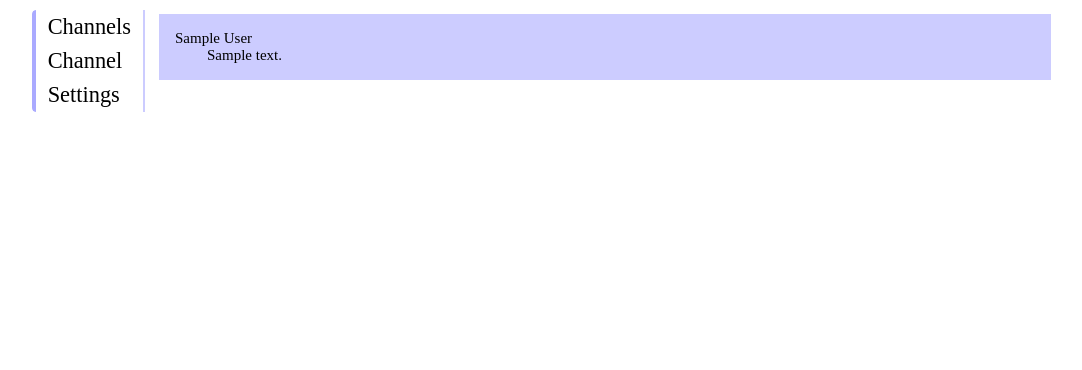
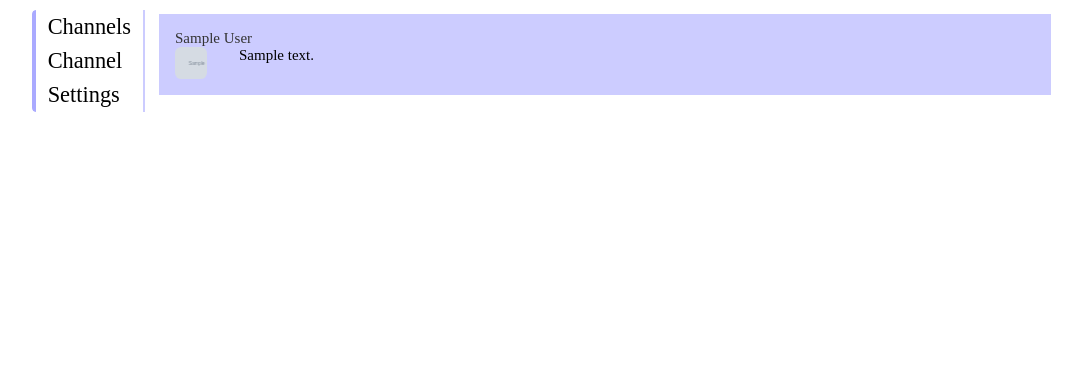
Before and after one commit to nalek0/test-messanger-public, a Flask app: page /messanger/channel/1 in a window 1280 px wide. Shown: the part 50-420 px from the top of the page, without its empty margins (35-1117 px from the left). Run offline with Flask 2, Linux system fonts and the light colour scheme; a user stored in the database is signed in; tables that the repository leaves empty hold one stand-in row (values such as "Sample post"); grey boxes marked "Sample" are stand-in pictures; parts of the project's set-up code (start-up, migrations or seed data) failed here and were passed over; some libraries are stand-ins or nearby versions.

Commit message:
Avatars for messages

```diff
--- a/server/static/messanger/channel.css
+++ b/server/static/messanger/channel.css
@@ -34,3 +34,18 @@
 .message:not(:last-child) {
     margin-bottom: 0.5rem;
 }
+
+.message .content {
+    display: flex;
+    flex-direction: row;
+    align-items: flex-start;
+    justify-content: flex-start;
+}
+
+.message .content .avatar {
+    width: 32px;
+    height: 32px;
+    border-radius: 20%;
+    background-size: cover;
+    cursor: pointer;
+}
--- a/server/static/messanger/channel.js
+++ b/server/static/messanger/channel.js
@@ -41,21 +41,32 @@ var messageList = null;
 let messagesWindow = null;
 
 function messageToNodeConverFunction(message) {
-	let message_node = document.createElement('div');
-	message_node.classList.add("message");
 
-	let author_node = document.createElement("div");
+	let author_node = document.createElement("a");
 	author_node.classList.add("author");
+	author_node.classList.add("link");
+	author_node.textContent = message.author.first_name + " " + message.author.last_name;
+	author_node.href = message.author.profile_url;
 
 	let message_text_node = document.createElement("div");
 	message_text_node.classList.add("paragraph");
 	message_text_node.classList.add("message_text");
-
-	author_node.textContent = message.author.first_name + " " + message.author.last_name;
 	message_text_node.textContent = message.text;
 
+	let avatar_node = document.createElement("div");
+	avatar_node.classList.add("avatar");
+	avatar_node.style.backgroundImage = `url(${message.author.avatar.small})`;
+	avatar_node.onclick = () => { window.location.href = message.author.profile_url; };
+
+	let content_node = document.createElement("div");
+	content_node.classList.add("content");
+	content_node.appendChild(avatar_node);
+	content_node.appendChild(message_text_node);
+
+	let message_node = document.createElement('div');
+	message_node.classList.add("message");
 	message_node.appendChild(author_node);
-	message_node.appendChild(message_text_node);
+	message_node.appendChild(content_node);
 	return message_node;
 }
 
```
